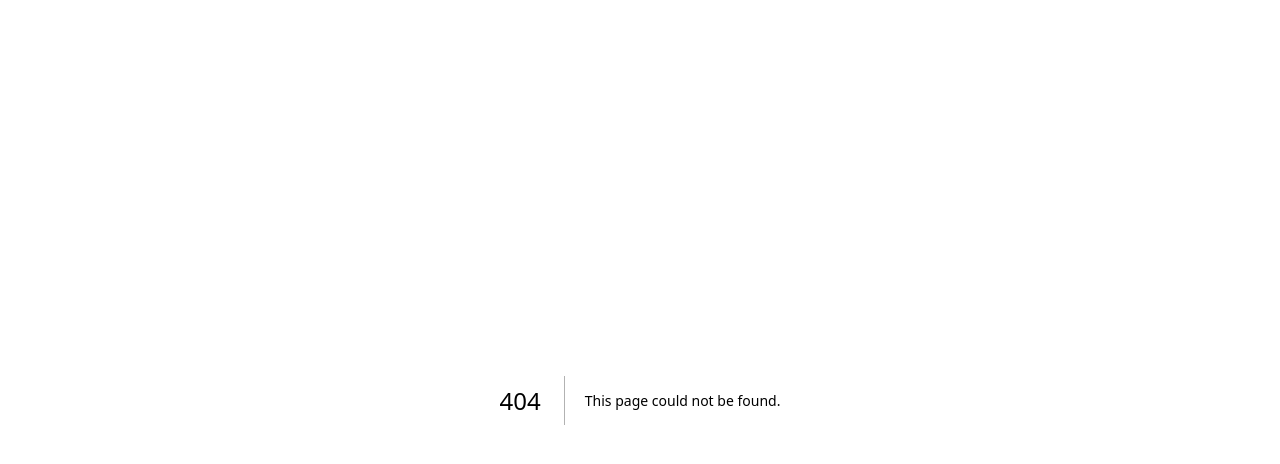
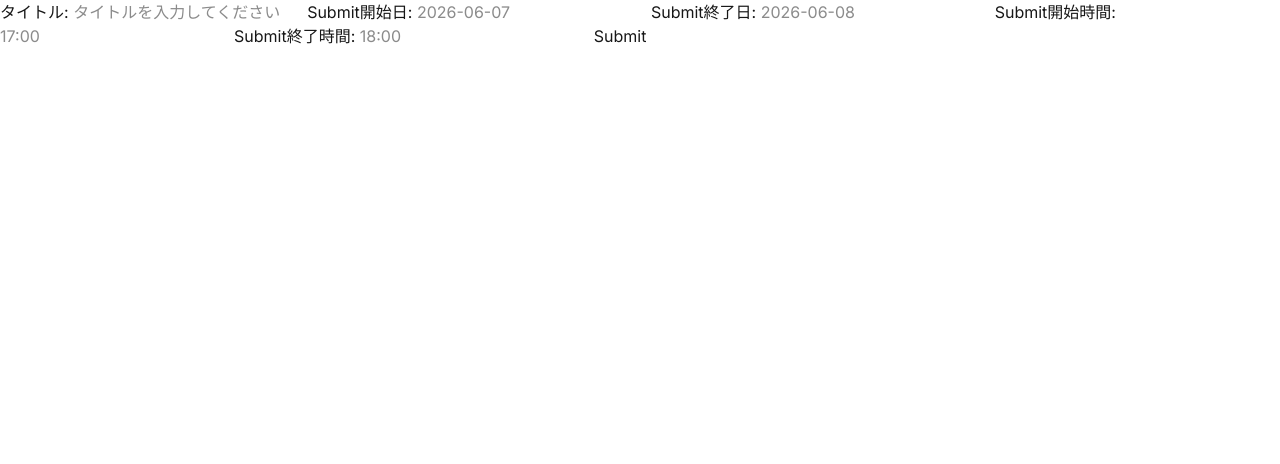
Before and after one commit to Seripro/google-calendar-duplicator, a Next.js app: page /add-schedule in a window 1280 px wide. Before the commit this address had no page. Shown: the top 464 px of the page. Built offline with nearby package versions, Linux system fonts and the light colour scheme.

Commit message:
新規予定を登録するための画面を作成

```diff
--- /dev/null
+++ b/app/add-schedule/page.tsx
@@ -0,0 +1,124 @@
+"use client";
+
+import { formType } from "@/types/formType";
+import { newEventType } from "@/types/newEvent";
+import { useState } from "react";
+import { SubmitHandler, useForm } from "react-hook-form";
+
+function Page() {
+  const { register, handleSubmit } = useForm<formType>();
+  const [error, setError] = useState<string>("");
+  const onSubmit: SubmitHandler<formType> = async (data) => {
+    console.log(data);
+    if (data.startDay > data.endDay) {
+      setError("終了日は開始日以降に設定してください");
+      return;
+    }
+    const endDate = new Date(data.endDay);
+    endDate.setDate(endDate.getDate() + 1);
+    let newEvent: newEventType = {
+      summary: data.summary,
+      start: {
+        date: data.startDay,
+        dateTime: `${data.startDay}T${data.startDayTime}:00+09:00`,
+      },
+      end: {
+        date: endDate.toISOString().split("T")[0],
+        dateTime: `${data.endDay}T${data.endDayTime}:00+09:00`,
+      },
+    };
+    console.log(newEvent.end.date);
+    if (data.startDayTime && data.endDayTime) {
+      newEvent = {
+        summary: data.summary,
+        start: {
+          date: null,
+          dateTime: `${data.startDay}T${data.startDayTime}:00+09:00`,
+        },
+        end: {
+          date: null,
+          dateTime: `${data.endDay}T${data.endDayTime}:00+09:00`,
+        },
+      };
+    } else {
+      newEvent = {
+        summary: data.summary,
+        start: {
+          date: data.startDay,
+          dateTime: null,
+        },
+        end: {
+          date: endDate.toISOString().split("T")[0],
+          dateTime: null,
+        },
+      };
+    }
+
+    try {
+      const res = await fetch("/api/calendar/register", {
+        method: "POST",
+        headers: { "Content-Type": "application/json" },
+        body: JSON.stringify({
+          newEvent: newEvent,
+        }),
+      });
+      const d = await res.json();
+      if (d.success) {
+        console.log("成功");
+      } else {
+        console.log("失敗");
+      }
+    } catch (e) {
+      console.log(e);
+    }
+  };
+  return (
+    <div>
+      <form onSubmit={handleSubmit(onSubmit)}>
+        <label htmlFor="title">タイトル: </label>
+        <input
+          type="text"
+          id="title"
+          {...register("summary", { required: false })}
+          placeholder="タイトルを入力してください"
+        />
+        <input type="submit" />
+        <label htmlFor="start-day">開始日: </label>
+        <input
+          type="text"
+          id="start-day"
+          {...register("startDay", { required: true })}
+          placeholder="2026-06-07"
+        />
+        <input type="submit" />
+        <label htmlFor="end-day">終了日: </label>
+        <input
+          type="text"
+          id="end-day"
+          {...register("endDay", { required: true })}
+          placeholder="2026-06-08"
+        />
+        <input type="submit" />
+        <label htmlFor="start-day-time">開始時間: </label>
+        <input
+          type="text"
+          id="start-day-time"
+          {...register("startDayTime", { required: false })}
+          placeholder="17:00"
+        />
+        <input type="submit" />
+        <label htmlFor="end-day-time">終了時間: </label>
+        <input
+          type="text"
+          id="end-day-time"
+          {...register("endDayTime", { required: false })}
+          placeholder="18:00"
+        />
+        <input type="submit" />
+      </form>
+      {error ? <div>{error}</div> : null}
+    </div>
+  );
+}
+
+export default Page;
```
